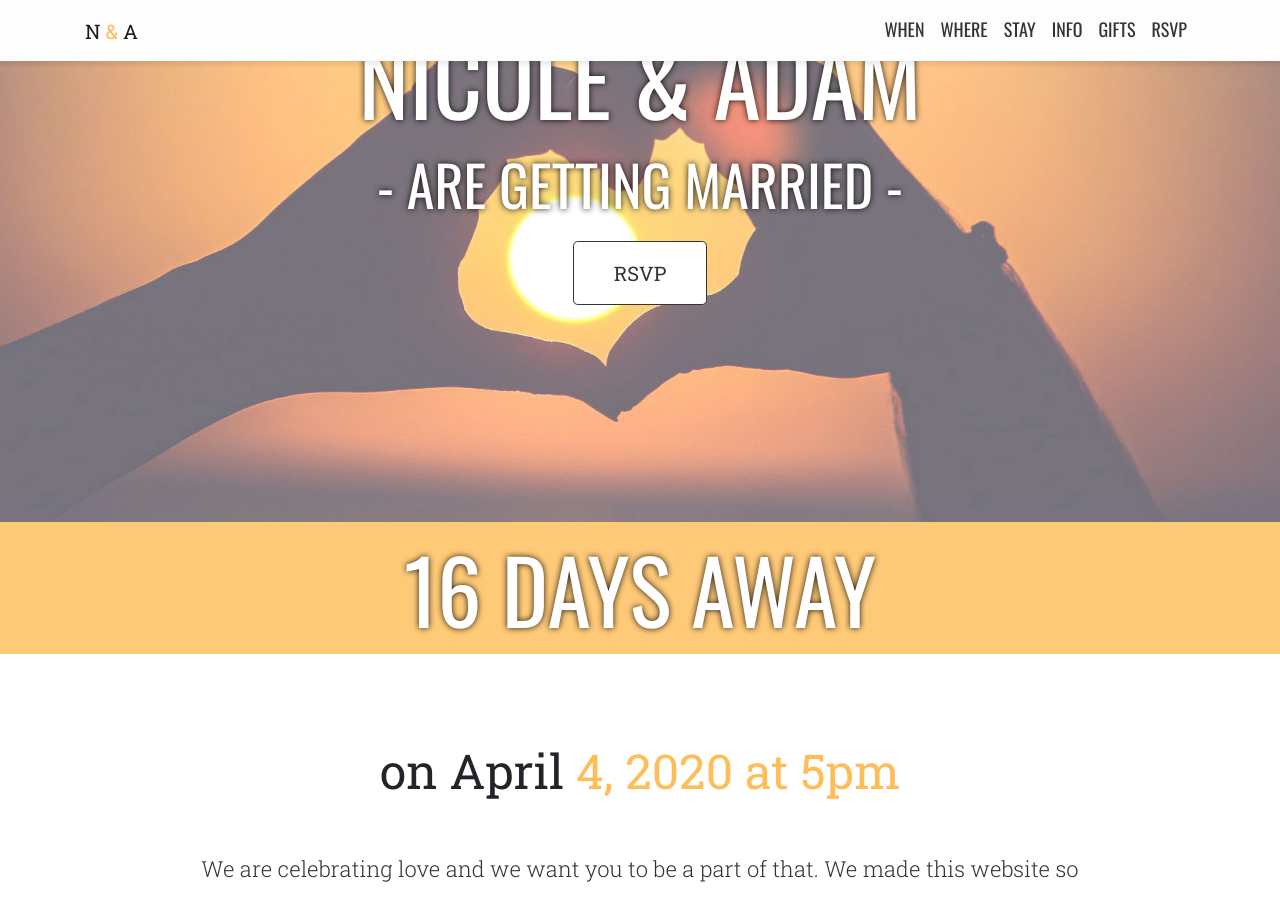
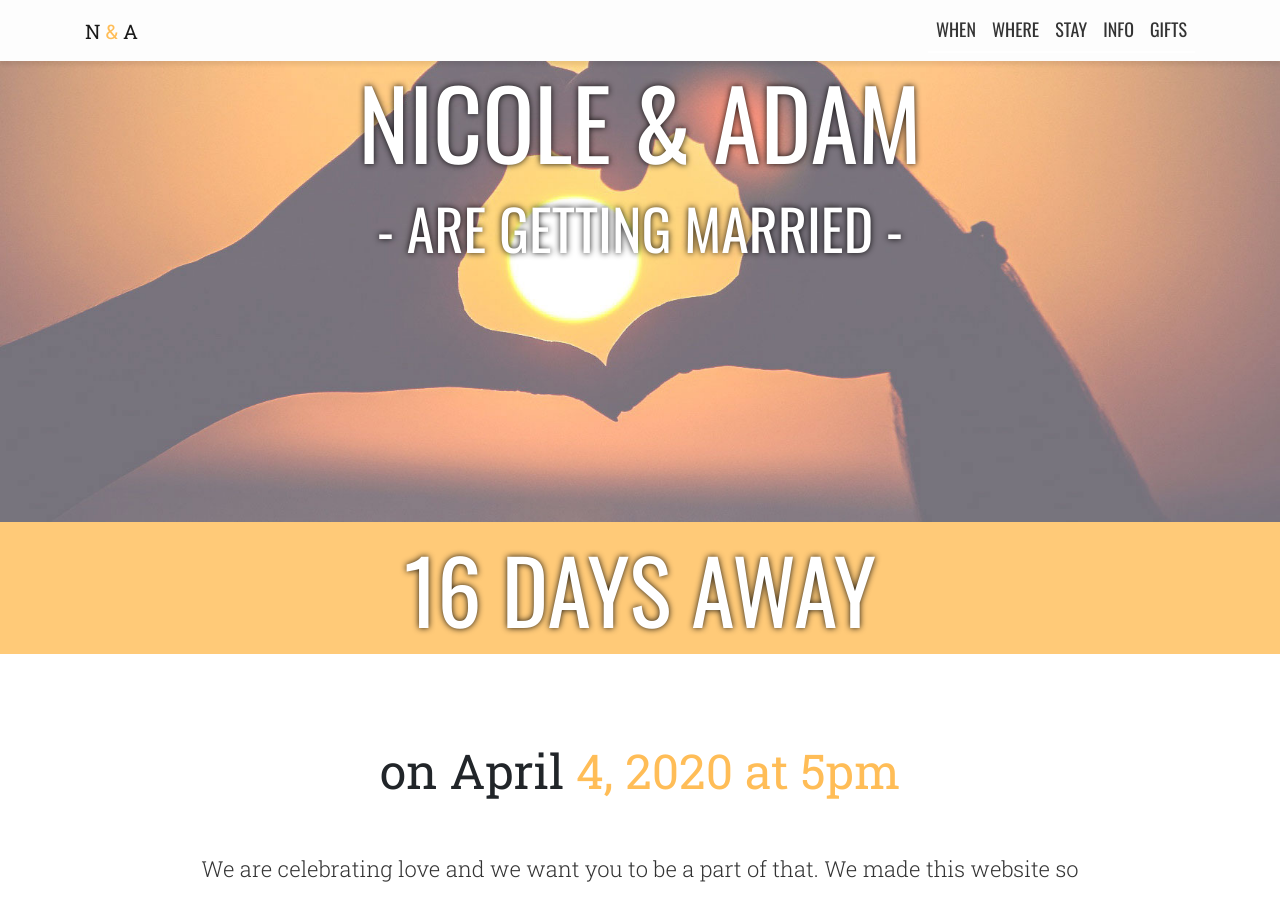
Before and after one commit to akolinski/nicoleandadam, a Jekyll site: the page built from index.md, in a window 1280 px wide and 900 px high, scrolled down 256 px. Built offline with Jekyll 4.4.1, drawn with Linux system fonts in a browser that asks for light colours; nearby versions of some CDN libraries; comment, search, counter and statistics services are not loaded; some of the changed text lies outside the part shown.

Commit message:
Removing RSVP stuff

```diff
--- a/_layouts/default.html
+++ b/_layouts/default.html
@@ -57,9 +57,11 @@
                 <li class="nav-item">
                     <a class="nav-link smoothscroll no-anchor-styles" href="#gifts">Gifts</a>
                 </li>
+                <!--
                 <li class="nav-item">
                     <a class="nav-link smoothscroll no-anchor-styles" href="#rsvp">RSVP</a>
                 </li>
+                -->
             </ul>
         </div>
     </div>
@@ -70,7 +72,7 @@
             <div class="col-12 mx-auto">
                 <h1 class="display-1 mb-3 custom-text-shadow">Nicole & Adam</h1>
                 <h2 class="display-4 mb-0 custom-text-shadow">- Are Getting Married -</h2>
-                <a href="#rsvp" class="btn btn-light btn-lg mt-4 smoothscroll">RSVP</a>
+                <!-- <a href="#rsvp" class="btn btn-light btn-lg mt-4 smoothscroll">RSVP</a> -->
             </div>
         </div>
     </div>
--- a/_layouts/home.html
+++ b/_layouts/home.html
@@ -18,8 +18,8 @@ layout: default
                 <h3>on April <span class="accent">4, 2020 at 5pm</span></h3>
                 <div class="row justify-content-center mt-5">
                     <div class="col-12 col-lg-10">
-                        <p class="lead mt-0 mb-0">We are celebrating love and we want you to be a part of that. We made this website so that you can <a class="smoothscroll" href="#rsvp">tell us if you are coming</a> and find out useful info for the wedding.</p>
-                        <img class="img-fluid img-circle nicole-and-adam-img mt-3 mt-lg-6" src="./assets/images/nicole-and-adam.jpg" alt="Photo of Nicole and Adam"/>
+                        <p class="lead mt-0 mb-0">We are celebrating love and we want you to be a part of that. We made this website so that you can tell us if you are coming and find out useful info for the wedding.</p>
+                        <img class="img-fluid img-circle nicole-and-adam-img mt-3 mt-lg-6" src="./assets/images/nicole-and-adam-2.jpg" alt="Photo of Nicole and Adam"/>
                     </div>
                 </div>
             </div>
@@ -133,7 +133,8 @@ layout: default
         </div>
     </div>
 </div>
-<div class="full-width-background-2"></div>
+<!-- <div class="full-width-background-2"></div> -->
+<!--
 <div id="rsvp" class="container text-center">
     <div class="row">
         <div class="col-12">
@@ -194,3 +195,4 @@ layout: default
         </div>
     </div>
 </div>
+-->
```
Also changed, not shown: assets/images/nicole-and-adam-2.jpg (added), 3 other files.
